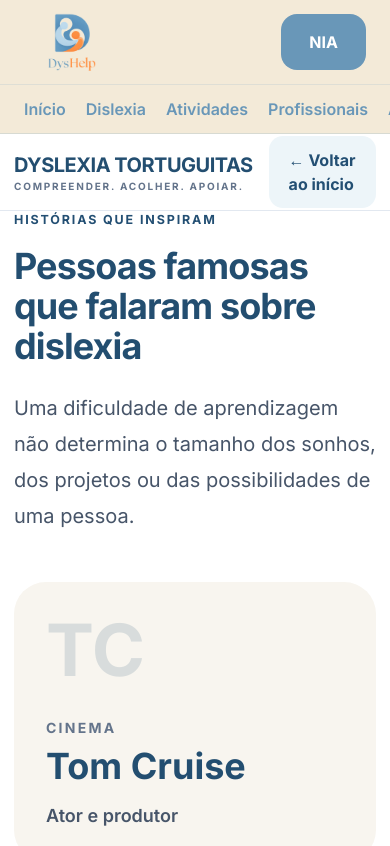
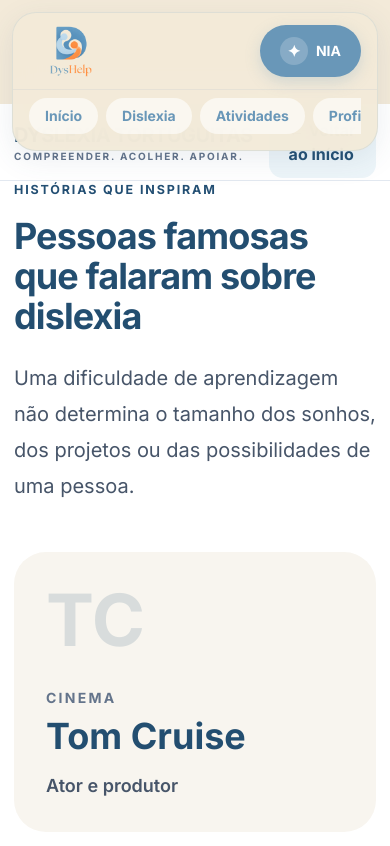
Before and after one commit to bernardowoldam-commits/Dyslexia-PxP, a Next.js app: page /famosos in a window 390 px wide. Shown: the top 846 px of the page. Built offline with nearby package versions, Linux system fonts and the light colour scheme.

Commit message:
Update layout.tsx

```diff
--- a/app/layout.tsx
+++ b/app/layout.tsx
@@ -16,122 +16,149 @@
 }>) {
   return (
     <html lang="pt-BR">
-      <body className="bg-[#F3EAD9] text-[#244A6F] antialiased">
-        <header className="sticky top-0 z-50 border-b border-[#6997B8]/20 bg-[#F3EAD9]/95 backdrop-blur">
-          <div className="mx-auto flex min-h-[84px] max-w-7xl items-center justify-between px-6">
+      <body className="bg-[#F3EAD9] text-[#6997B8] antialiased">
+
+        {/* BARRA PRINCIPAL FIXA */}
+        <header className="fixed inset-x-0 top-0 z-[100] px-3 pt-3 sm:px-5">
+          <div className="mx-auto max-w-7xl">
+
+            <div className="rounded-[24px] border border-[#6997B8]/15 bg-[#F3EAD9]/95 shadow-[0_8px_30px_rgba(54,91,116,0.10)] backdrop-blur-xl">
+
+              <div className="flex min-h-[76px] items-center justify-between gap-4 px-4 sm:px-6">
 
                 {/* LOGO */}
                 <Link
                   href="/"
-              className="flex items-center gap-3 shrink-0"
                   aria-label="DysHelp - página inicial"
+                  className="flex shrink-0 items-center"
                 >
                   <Image
                     src="/DISLEXIA (1).png"
                     alt="DysHelp"
-                width={64}
-                height={64}
+                    width={150}
+                    height={80}
                     priority
-                className="h-16 w-auto object-contain"
+                    className="h-14 w-auto object-contain sm:h-16"
                   />
                 </Link>
 
-            {/* NAVEGAÇÃO PRINCIPAL */}
+                {/* MENU DESKTOP */}
                 <nav
-              className="hidden items-center gap-9 md:flex"
+                  className="hidden items-center gap-1 md:flex"
                   aria-label="Navegação principal"
                 >
+
                   <Link
                     href="/"
-                className="font-semibold text-[#6997B8] transition hover:text-[#F3A05B]"
+                    className="rounded-full px-4 py-2.5 text-sm font-bold text-[#6997B8] transition-all hover:bg-[#BAD8E8]/50 hover:text-[#244A6F]"
                   >
                     Início
                   </Link>
 
                   <Link
                     href="/estudo/dislexia"
-                className="font-semibold text-[#6997B8] transition hover:text-[#F3A05B]"
+                    className="rounded-full px-4 py-2.5 text-sm font-bold text-[#6997B8] transition-all hover:bg-[#BAD8E8]/50 hover:text-[#244A6F]"
                   >
                     Dislexia
                   </Link>
 
                   <Link
                     href="/atividades"
-                className="font-semibold text-[#6997B8] transition hover:text-[#F3A05B]"
+                    className="rounded-full px-4 py-2.5 text-sm font-bold text-[#6997B8] transition-all hover:bg-[#BAD8E8]/50 hover:text-[#244A6F]"
                   >
                     Atividades
                   </Link>
 
                   <Link
                     href="/profissionais"
-                className="font-semibold text-[#6997B8] transition hover:text-[#F3A05B]"
+                    className="rounded-full px-4 py-2.5 text-sm font-bold text-[#6997B8] transition-all hover:bg-[#BAD8E8]/50 hover:text-[#244A6F]"
                   >
                     Profissionais
                   </Link>
 
                   <Link
                     href="/ajuda"
-                className="font-semibold text-[#6997B8] transition hover:text-[#F3A05B]"
+                    className="rounded-full px-4 py-2.5 text-sm font-bold text-[#6997B8] transition-all hover:bg-[#BAD8E8]/50 hover:text-[#244A6F]"
                   >
                     Ajuda
                   </Link>
+
                 </nav>
 
                 {/* NIA */}
                 <Link
                   href="/nia"
-              className="rounded-2xl bg-[#6997B8] px-7 py-4 font-bold text-white transition hover:bg-[#F3A05B]"
+                  aria-label="Conversar com a NIA"
+                  className="group flex shrink-0 items-center gap-2 rounded-full bg-[#6997B8] px-5 py-3 text-sm font-extrabold text-white shadow-[0_5px_15px_rgba(105,151,184,0.25)] transition-all hover:-translate-y-0.5 hover:bg-[#F3A05B] hover:shadow-[0_7px_18px_rgba(243,160,91,0.25)]"
                 >
-              NIA
+                  <span className="flex h-7 w-7 items-center justify-center rounded-full bg-white/20 text-base">
+                    ✦
+                  </span>
+
+                  <span>NIA</span>
                 </Link>
+
               </div>
 
-          {/* NAVEGAÇÃO MOBILE */}
-          <div className="border-t border-[#6997B8]/15 md:hidden">
+              {/* MENU MOBILE */}
+              <div className="border-t border-[#6997B8]/10 px-4 pb-3 pt-2 md:hidden">
+
                 <nav
-              className="mx-auto flex max-w-7xl gap-5 overflow-x-auto px-6 py-3"
+                  className="flex gap-2 overflow-x-auto pb-1"
                   aria-label="Navegação móvel"
                 >
+
                   <Link
                     href="/"
-                className="whitespace-nowrap font-semibold text-[#6997B8]"
+                    className="shrink-0 rounded-full bg-white/60 px-4 py-2 text-sm font-bold text-[#6997B8]"
                   >
                     Início
                   </Link>
 
                   <Link
                     href="/estudo/dislexia"
-                className="whitespace-nowrap font-semibold text-[#6997B8]"
+                    className="shrink-0 rounded-full bg-white/60 px-4 py-2 text-sm font-bold text-[#6997B8]"
                   >
                     Dislexia
                   </Link>
 
                   <Link
                     href="/atividades"
-                className="whitespace-nowrap font-semibold text-[#6997B8]"
+                    className="shrink-0 rounded-full bg-white/60 px-4 py-2 text-sm font-bold text-[#6997B8]"
                   >
                     Atividades
                   </Link>
 
                   <Link
                     href="/profissionais"
-                className="whitespace-nowrap font-semibold text-[#6997B8]"
+                    className="shrink-0 rounded-full bg-white/60 px-4 py-2 text-sm font-bold text-[#6997B8]"
                   >
                     Profissionais
                   </Link>
 
                   <Link
                     href="/ajuda"
-                className="whitespace-nowrap font-semibold text-[#6997B8]"
+                    className="shrink-0 rounded-full bg-white/60 px-4 py-2 text-sm font-bold text-[#6997B8]"
                   >
                     Ajuda
                   </Link>
+
                 </nav>
+
+              </div>
+
+            </div>
           </div>
         </header>
 
-        {/* CONTEÚDO DAS PÁGINAS */}
-        <main>{children}</main>
+        {/* ESPAÇO PARA A BARRA FIXA */}
+        <div className="h-[104px] sm:h-[108px]" />
+
+        {/* CONTEÚDO */}
+        <main>
+          {children}
+        </main>
+
       </body>
     </html>
   );
```
Lines whose indentation alone changed are shown as unchanged.
